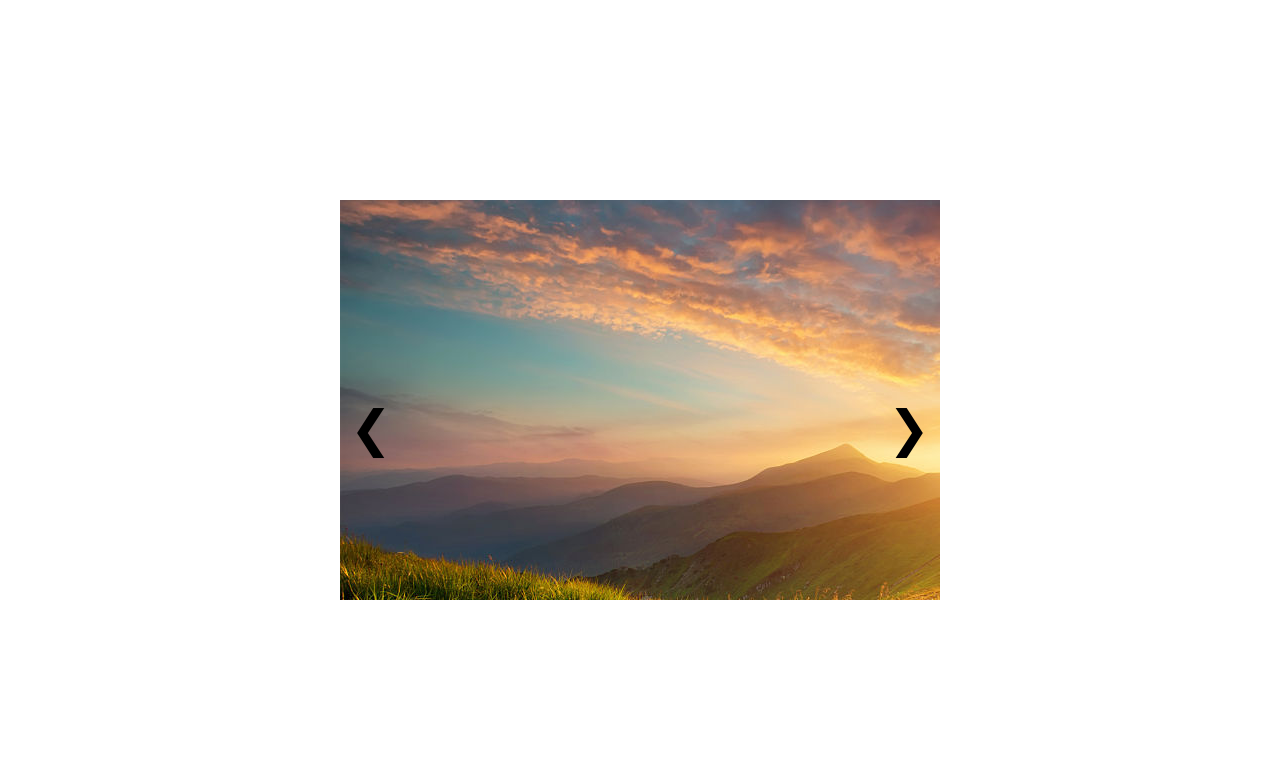
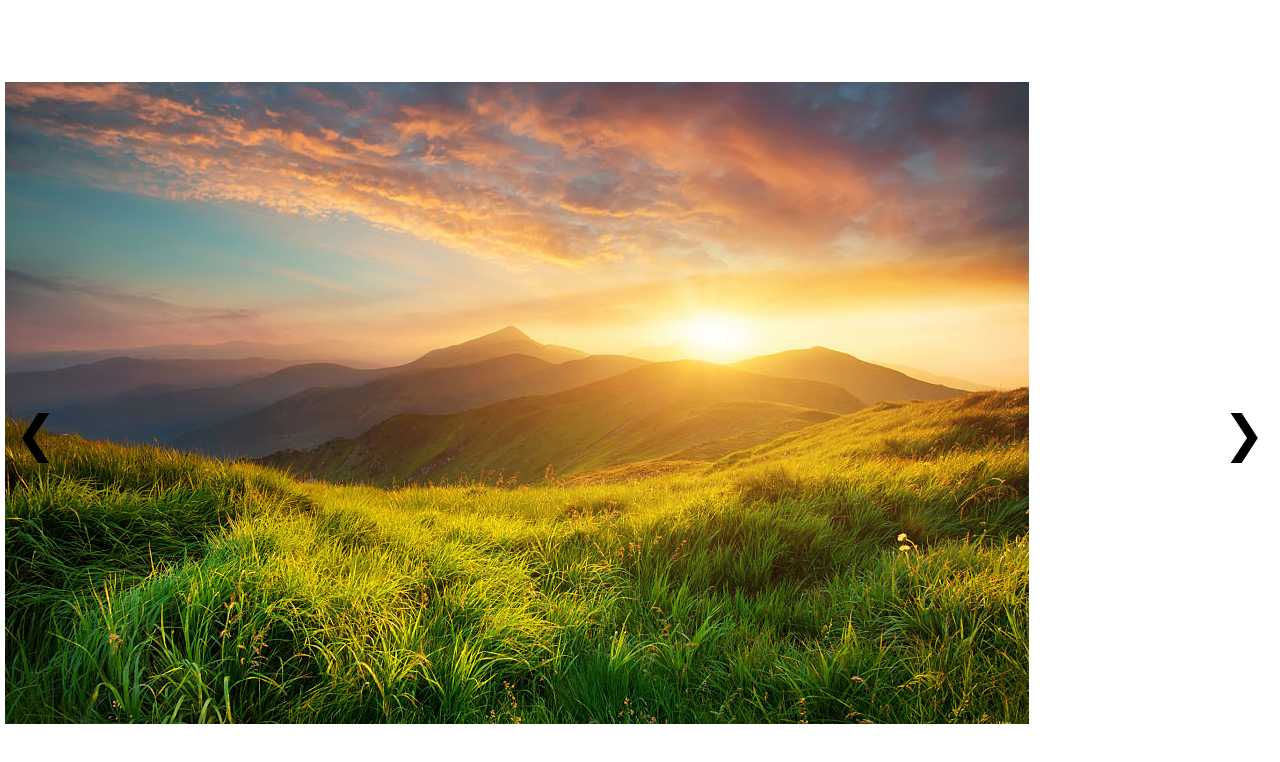
Before and after one commit to Kumar-7274/Panautiward9, a plain HTML site: page gallery.html in a window 1280 px wide. Drawn offline with Linux system fonts and the light colour scheme.

Commit message:
Add files via upload

```diff
--- a/gallery.html
+++ b/gallery.html
@@ -9,7 +9,7 @@
       height: 100%;
       height: 100vh;
       margin: 0;
-      padding: 0;
+      padding: 5px;
       display: flex;
       justify-content: center;
       align-items: center;
@@ -17,12 +17,12 @@
 .slideshow-container {
   position: relative;
   overflow: hidden;
-  width: 600px;
-  height: 400px;
+  width: 100%;
+  height: auto;
 }
 .mySlides {
-  width: 600px;
-  height: 400px;
+  width: 100%;
+  height: auto;
   display: none;
 }
 .prev {left:10px; font-size: 50px; position: absolute; top:50%; cursor:pointer; }
```
